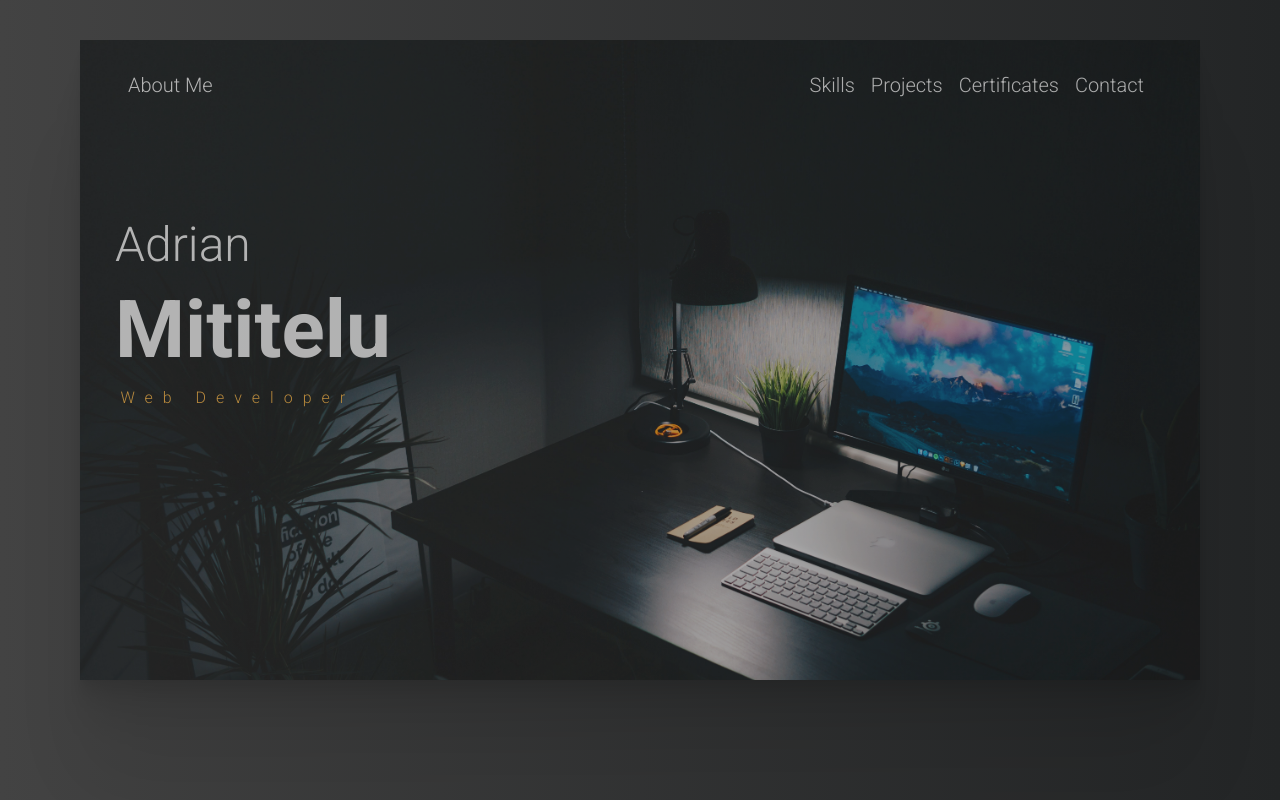
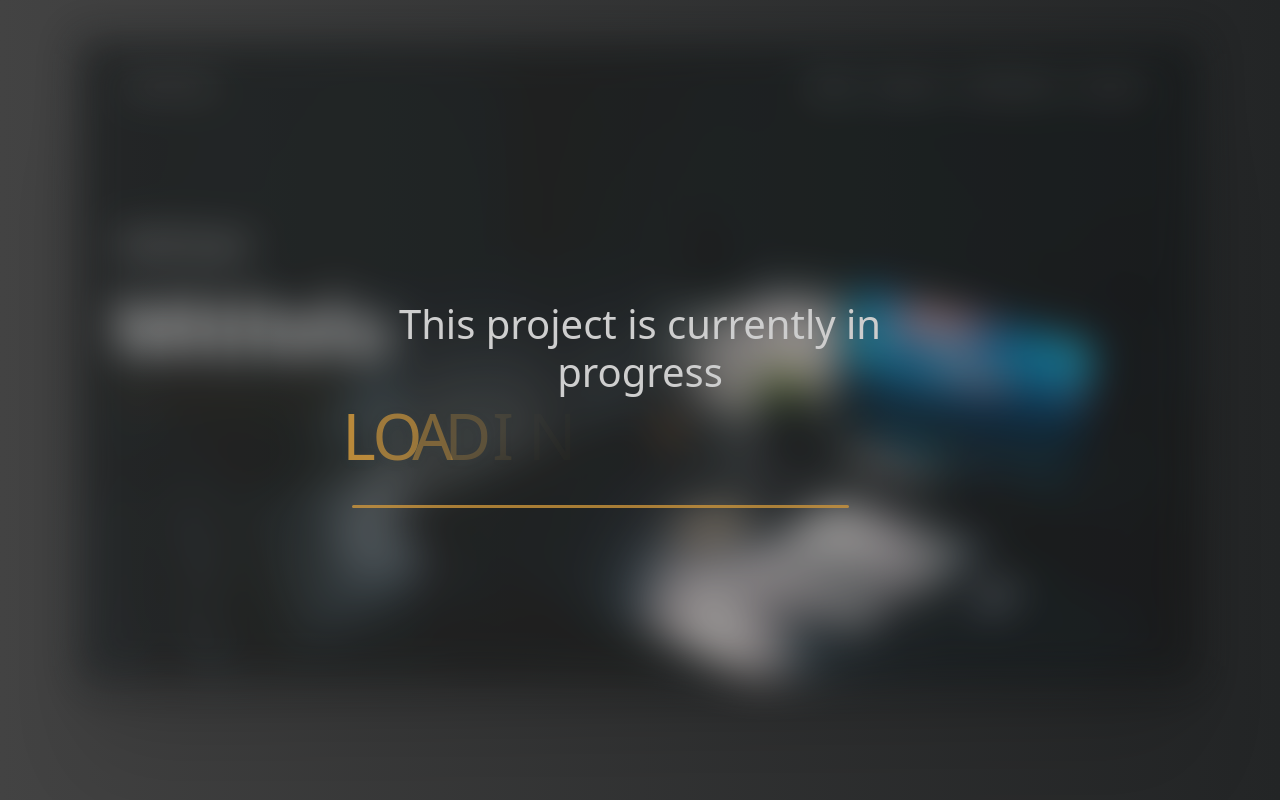
Before and after one commit to AdrianM999/Aboutme, a React (Create React App) app: page / in a window 1280 px wide. Built offline with nearby package versions, Linux system fonts and the light colour scheme.

Commit message:
Add 2 more components Loader and LoadingText

```diff
--- a/src/App.css
+++ b/src/App.css
@@ -2,6 +2,10 @@
   margin: 0;
   padding: 0;
   box-sizing: border-box;
+}
+
+.blur-background {
+  filter: blur(20px);
 }
 
 body {
@@ -204,6 +208,8 @@ li:active {
 
 
 /* Projects */
+
+
 
 .h5Cusomt {
   color: whitesmoke;
@@ -440,3 +446,126 @@ font-weight: 300;
 .ulContainer-contact .liContact a.google:hover span {
   background: #dd4b39;
 }
+
+
+/* Loader */
+
+.centeredLoader {
+  z-index: 1;
+  position: absolute;
+  top: 50%;
+  left: 50%;
+  transform: translate(-50%, -50%);
+  text-align: center;
+  color: whitesmoke;
+  font-size: 24;
+}
+
+/* LoadingText */
+
+.loading-container {
+  width: 100%;
+  max-width: 520px;
+  text-align: center;
+  color: #fab23d;
+  position: relative;
+  margin: 0 32px;
+}
+
+.loading-container:before {
+  content: '';
+  position: absolute;
+  width: 100%;
+  height: 3px;
+  background-color: #fab23d;
+  bottom: -40px;
+  left: 0;
+  border-radius: 10px;
+  animation: movingLine 2.4s infinite ease-in-out;
+}
+
+@keyframes movingLine {
+  0% {
+    opacity: 0;
+    width: 0;
+  }
+
+  33.3%, 66% {
+    opacity: 0.8;
+    width: 100%;
+  }
+
+  85% {
+    width: 0;
+    right: 0;
+    opacity: 1;
+  }
+
+  100% {
+    opacity: 0;
+    width: 0;
+  }
+}
+
+.loading-text {
+  font-size: 5vw;
+  line-height: 64px;
+  letter-spacing: 10px;
+  margin-bottom: 32px;
+  display: flex;
+  justify-content: space-evenly;
+}
+
+.loading-text span {
+  animation: moveLetters 2.4s infinite ease-in-out;
+  transform: translateX(0);
+  position: relative;
+  display: inline-block;
+  opacity: 0;
+  text-shadow: 0px 2px 10px rgba(46, 74, 81, 0.3);
+}
+
+.loading-text span:nth-child(1) {
+  animation-delay: 0.1s;
+}
+
+.loading-text span:nth-child(2) {
+  animation-delay: 0.2s;
+}
+
+.loading-text span:nth-child(3) {
+  animation-delay: 0.3s;
+}
+
+.loading-text span:nth-child(4) {
+  animation-delay: 0.4s;
+}
+
+.loading-text span:nth-child(5) {
+  animation-delay: 0.5s;
+}
+
+.loading-text span:nth-child(6) {
+  animation-delay: 0.6s;
+}
+
+.loading-text span:nth-child(7) {
+  animation-delay: 0.7s;
+}
+
+@keyframes moveLetters {
+  0% {
+    transform: translateX(-15vw);
+    opacity: 0;
+  }
+
+  33.3%, 66% {
+    transform: translateX(0);
+    opacity: 1;
+  }
+
+  100% {
+    transform: translateX(15vw);
+    opacity: 0;
+  }
+}
--- a/src/App.js
+++ b/src/App.js
@@ -1,18 +1,26 @@
+import './App.css';
+import AboutMe from './Pages/AboutMe';
+import Home from './Pages/Home';
+import Contact from './Pages/Contact';
+import Projects from './Pages/Projects';
+import Skills from './Pages/Skills';
+import Certificates from './Pages/Certificates';
+import { Route, Routes } from 'react-router-dom';
+import Loader from './Pages/Loader';
 
-import './App.css';
-import  AboutMe  from './Pages/AboutMe';
-import  Home  from './Pages/Home';
-import  Contact  from './Pages/Contact';
-import  Projects  from './Pages/Projects';
-import  Skills  from './Pages/Skills';
-import Certificates from './Pages/Certificates'
-import { Route, Routes} from 'react-router-dom';
+import {  useState } from 'react';
 import 'bootstrap/dist/css/bootstrap.css';
 
+function App() {
+  const [isLoading, setIsLoading] = useState(true);
 
-function App() {
+
+
   return (
     <>
+    <div>{isLoading && <Loader />}</div>
+
+      <div className={isLoading ? 'blur-background' : ''}>
         <Routes>
           <Route path="/" element={<Home />} />
           <Route path="/aboutme" element={<AboutMe />} />
@@ -21,6 +29,7 @@ function App() {
           <Route path="/contact" element={<Contact />} />
           <Route path="/Certificates" element={<Certificates />} />
         </Routes>
+      </div>
     </>
   );
 }
--- a/src/Pages/Home.js
+++ b/src/Pages/Home.js
@@ -1,10 +1,11 @@
 import React from "react";
 import { Link } from "react-router-dom";
 
+
 export default function Home() {
+
     return(
         <>
-
             <header className="header-home">
             <div className='containerH'>
                 <nav className="container-navbar">
--- /dev/null
+++ b/src/Pages/Loader.js
@@ -0,0 +1,13 @@
+import React from "react";
+import LoadingText from "./LoadingText";
+
+const Loader = () => {
+    return(
+        <div className="centeredLoader">
+            <h1>This project is currently in progress</h1>
+            <LoadingText />
+        </div>
+    )
+}
+
+export default Loader
--- /dev/null
+++ b/src/Pages/LoadingText.js
@@ -0,0 +1,19 @@
+import React from 'react';
+
+function LoadingText() {
+  return (
+    <div className="loading-container">
+      <div className="loading-text">
+        <span>L</span>
+        <span>O</span>
+        <span>A</span>
+        <span>D</span>
+        <span>I</span>
+        <span>N</span>
+        <span>G</span>
+      </div>
+    </div>
+  );
+}
+
+export default LoadingText;
```
